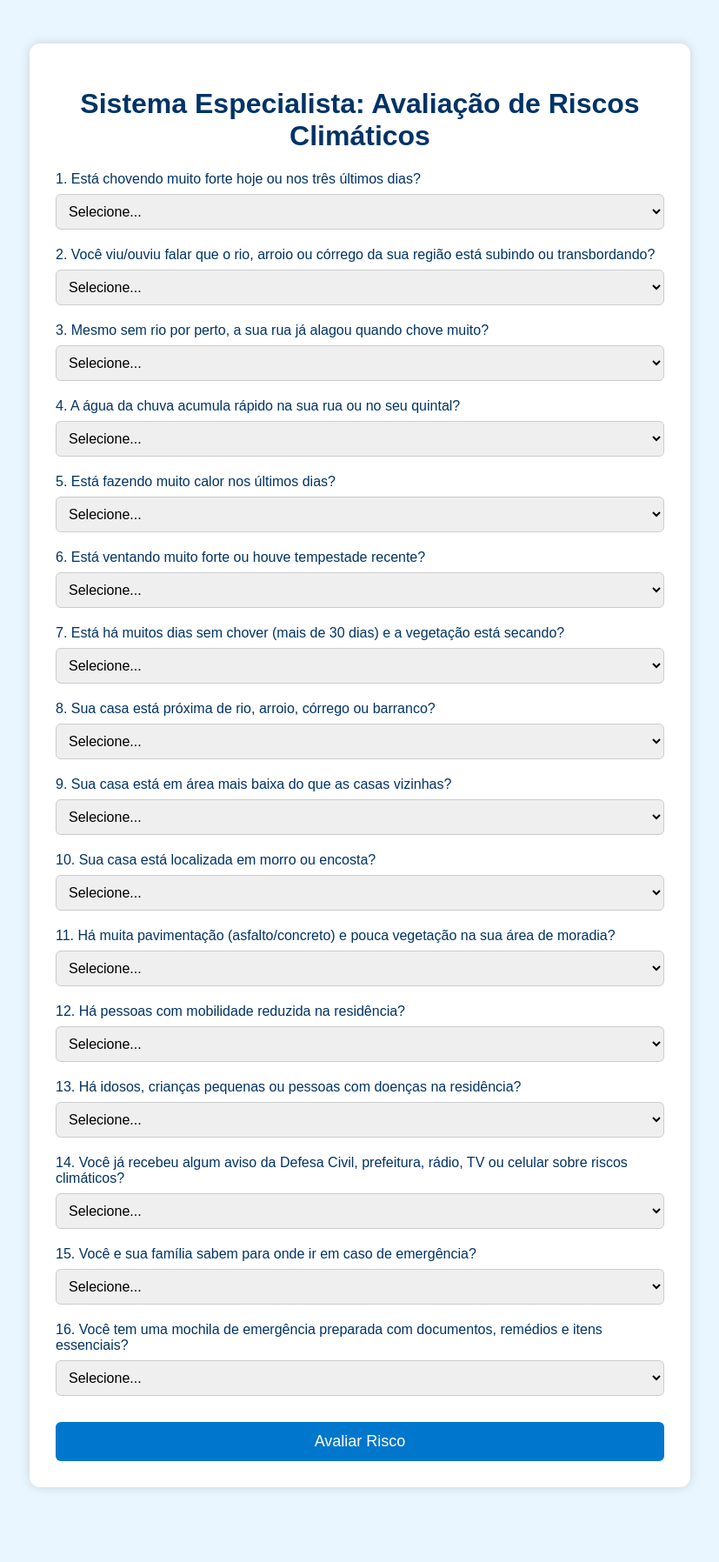
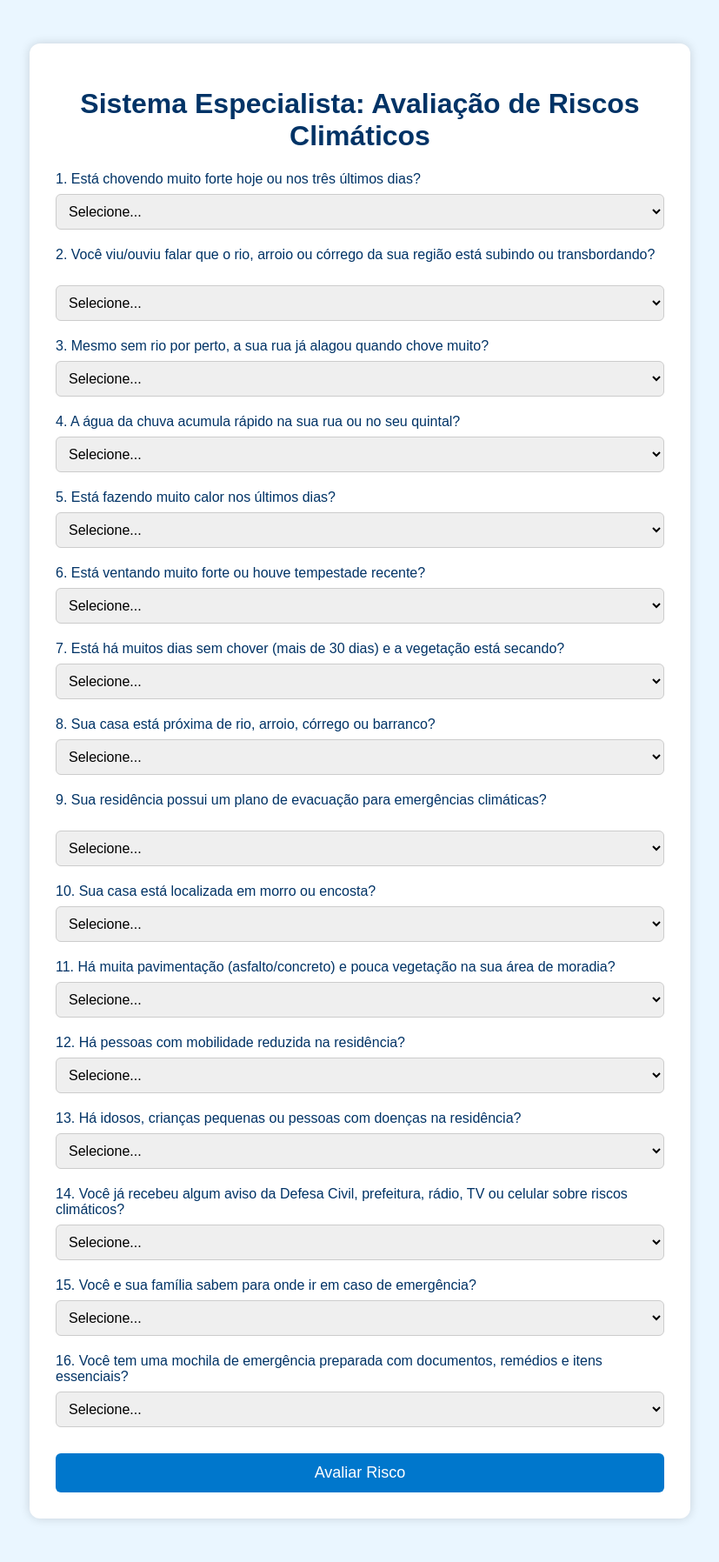
Before and after one commit to Pedro100682/sistema_especialista, a Flask app: page / in a window 1280 px wide. Shown: the whole page at 87% size, without its empty margins (226-1053 px from the left). Before the commit the page ends 1712 px from the top, so only its background shows below. Run offline with Flask 3, Linux system fonts and the light colour scheme.

Commit message:
Adiciona index.html ao projeto

```diff
--- a/templates/index.html
+++ b/templates/index.html
@@ -62,12 +62,14 @@
             <option>Não</option>
         </select>
 
-        <label>2. Você viu/ouviu falar que o rio, arroio ou córrego da sua região está subindo ou transbordando?</label>
-        <select name="p2" required>
-            <option value="" disabled selected>Selecione...</option>
-            <option>Sim</option>
-            <option>Não</option>
+        <label for="q2">2. Você viu/ouviu falar que o rio, arroio ou córrego da sua região está subindo ou transbordando?</label><br>
+        <select id="q2" name="q2">
+            <option value="">Selecione...</option>
+            <option value="sim">Sim</option>
+            <option value="nao">Não</option>
+            <option value="nao_ha">Não há rio/córrego por perto</option>
         </select>
+
 
         <label>3. Mesmo sem rio por perto, a sua rua já alagou quando chove muito?</label>
         <select name="p3" required>
@@ -111,12 +113,14 @@
             <option>Não</option>
         </select>
 
-        <label>9. Sua casa está em área mais baixa do que as casas vizinhas?</label>
-        <select name="p9" required>
-            <option value="" disabled selected>Selecione...</option>
-            <option>Sim</option>
-            <option>Não</option>
+        <label for="q9">9. Sua residência possui um plano de evacuação para emergências climáticas?</label><br>
+        <select id="q9" name="q9">
+            <option value="">Selecione...</option>
+            <option value="sim">Sim</option>
+            <option value="nao">Não</option>
+            <option value="nao_sei">Não sei</option>
         </select>
+
 
         <label>10. Sua casa está localizada em morro ou encosta?</label>
         <select name="p10" required>
```
